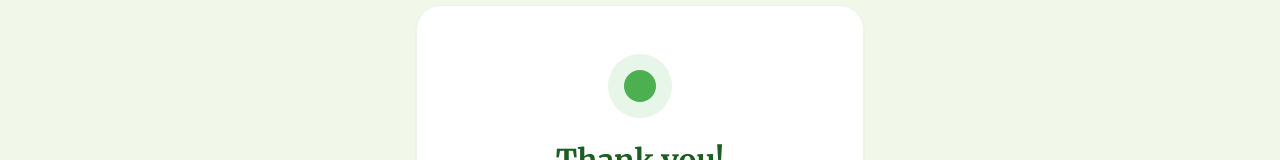
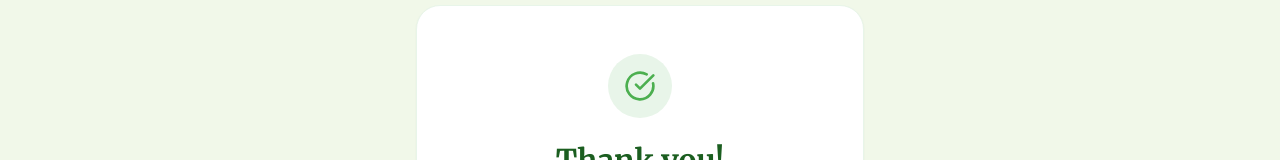
Before and after one commit to Uwakmfon-Ekong/clean-air-trees, a Next.js app: page /donate/success in a window 1280 px wide. Shown: the part 243-403 px from the top of the page. Built offline with nearby package versions, Linux system fonts and the light colour scheme.

Commit message:
feat: Replace placeholder with CheckCircle icon in DonateSuccess component

```diff
--- a/src/app/donate/success/page.tsx
+++ b/src/app/donate/success/page.tsx
@@ -1,11 +1,12 @@
 import Link from "next/link";
+import { CheckCircle } from "lucide-react";
 
 export default function DonateSuccess() {
   return (
     <main className="pt-16 min-h-screen bg-forest-fog flex items-center justify-center px-6">
       <div className="bg-white rounded-3xl p-12 text-center max-w-md shadow-sm border border-forest-mist">
         <div className="w-16 h-16 bg-forest-mist rounded-full flex items-center justify-center mx-auto mb-6">
-          <div className="w-8 h-8 bg-forest-light rounded-full" />
+          <CheckCircle size={32} className="text-forest-light" />
         </div>
         <h1 className="text-3xl font-bold text-forest-dark mb-3">Thank you!</h1>
         <p className="text-gray-500 leading-relaxed mb-8">
```
